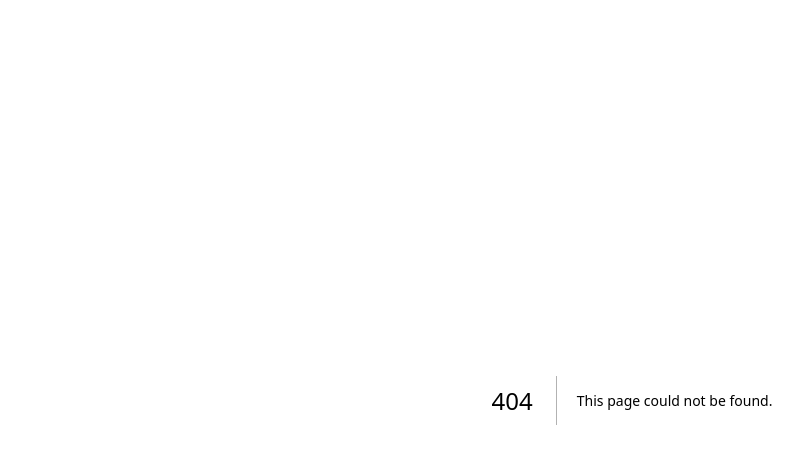
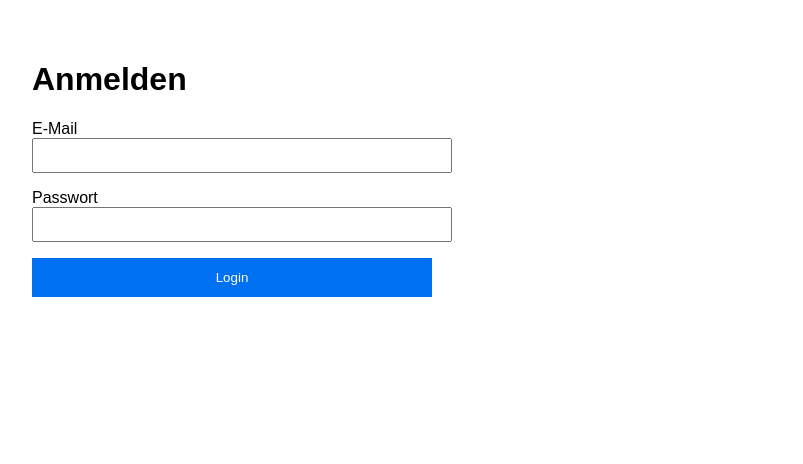
Before and after one commit to Lemonsoft-creator/bonusprogramm, a Next.js app: page /login in a window 1280 px wide. Before the commit this address had no page. Shown: the top 464 px of the page, without its empty margins (8-811 px from the left). Built offline with nearby package versions, Linux system fonts and the light colour scheme.

Commit message:
Create login.js

```diff
--- /dev/null
+++ b/pages/login.js
@@ -0,0 +1,59 @@
+import { useState } from 'react';
+
+export default function Login() {
+  const [email, setEmail] = useState('');
+  const [password, setPassword] = useState('');
+  const [message, setMessage] = useState('');
+
+  const handleSubmit = async (e) => {
+    e.preventDefault();
+    setMessage('');
+    try {
+      const res = await fetch('/api/auth/login', {
+        method: 'POST',
+        headers: { 'Content-Type': 'application/json' },
+        body: JSON.stringify({ email, password }),
+      });
+      const data = await res.json();
+      if (res.ok) {
+        setMessage('Login erfolgreich!');
+      } else {
+        setMessage(data.error || 'Ungültige Anmeldedaten.');
+      }
+    } catch (err) {
+      setMessage('Netzwerkfehler beim Login.');
+    }
+  };
+
+  return (
+    <main style={{ padding: '2rem', fontFamily: 'sans-serif' }}>
+      <h1>Anmelden</h1>
+      <form onSubmit={handleSubmit} style={{ display: 'flex', flexDirection: 'column', gap: '1rem', maxWidth: '400px' }}>
+        <label>
+          E‑Mail
+          <input
+            type="email"
+            value={email}
+            onChange={(e) => setEmail(e.target.value)}
+            required
+            style={{ width: '100%', padding: '0.5rem' }}
+          />
+        </label>
+        <label>
+          Passwort
+          <input
+            type="password"
+            value={password}
+            onChange={(e) => setPassword(e.target.value)}
+            required
+            style={{ width: '100%', padding: '0.5rem' }}
+          />
+        </label>
+        <button type="submit" style={{ padding: '0.75rem', backgroundColor: '#0070f3', color: '#fff', border: 'none', cursor: 'pointer' }}>
+          Login
+        </button>
+      </form>
+      {message && <p style={{ marginTop: '1rem' }}>{message}</p>}
+    </main>
+  );
+}
```
